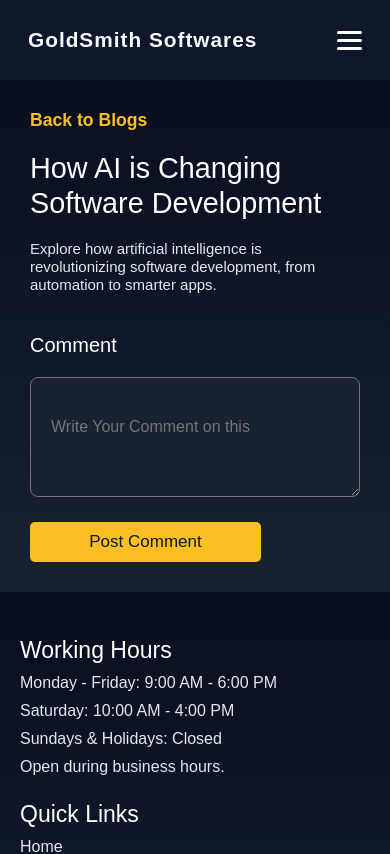
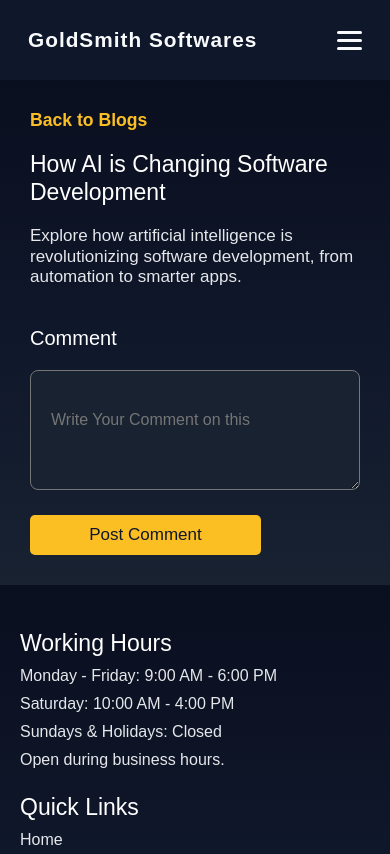
Before and after one commit to dariusjackony/Goldsmith-Software, a React (Vite) app: page /blogs/ai-in-software in a window 390 px wide. Shown: the top 854 px of the page. Built offline with nearby package versions, Linux system fonts and the light colour scheme.

Commit message:
Update:....

```diff
--- a/src/components/Blog/BlogDetails.css
+++ b/src/components/Blog/BlogDetails.css
@@ -20,6 +20,7 @@
 }
 .blog-description {
     margin-top: 20px;
+    line-height: 1.3;
     color: var(--text-on-dark);
 }
 .blog-details-content {
@@ -28,3 +29,13 @@
     font-size: 1.2rem;
     line-height: 1.2;
 }
+
+@media (max-width: 480px) {
+    .blog-main-title{
+        font-size: 23px;
+    }
+    .blog-description {
+        font-size: 17px;
+        line-height: 1.2;
+    }
+}
```
